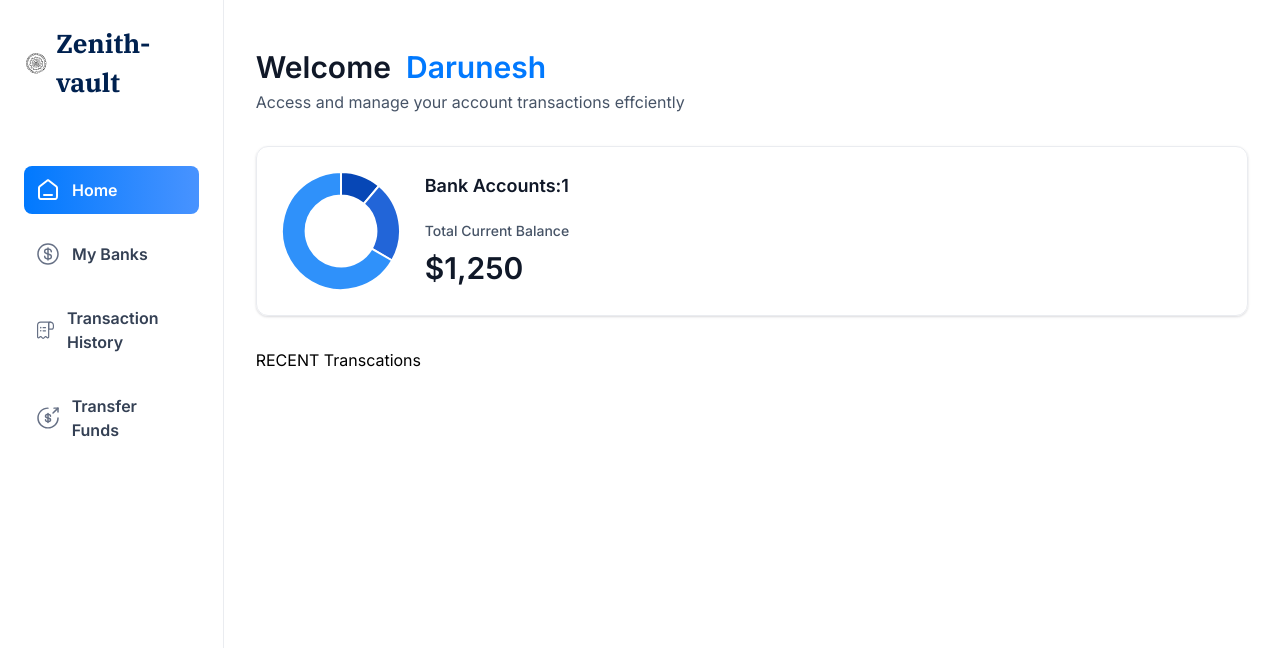
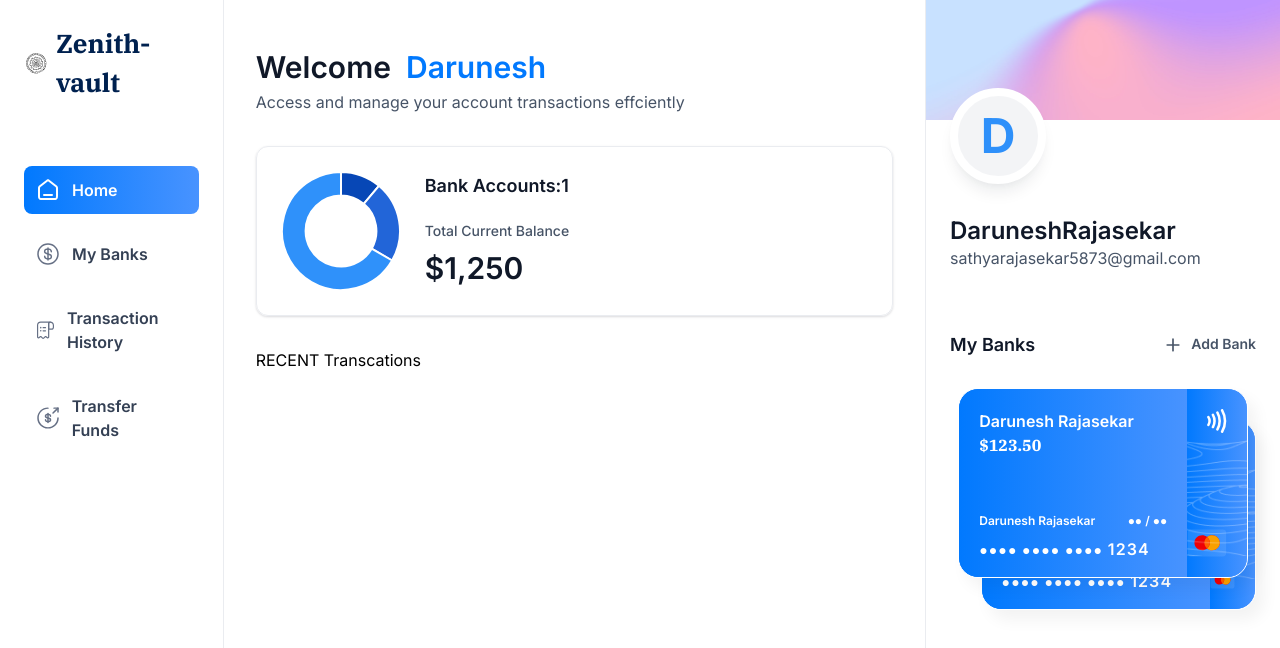
Before and after one commit to Darunesh1/Zenith-Vault, a Next.js app in the folder zenith-vault/: page / in a window 1280 px wide. Shown: the top 648 px of the page. Built offline with nearby package versions, Linux system fonts and the light colour scheme.

Commit message:
implement min detail in bank card

```diff
--- a/zenith-vault/app/(root)/page.tsx
+++ b/zenith-vault/app/(root)/page.tsx
@@ -1,9 +1,10 @@
 import HeaderBox from '@/components/HeaderBox'
+import RightSidebar from '@/components/RightSidebar'
 import TotalBalanceBox from '@/components/TotalBalanceBox'
 import React from 'react'
 
 const Home = () => {
-  const loggedIn = {firstName:'Darunesh'}
+  const loggedIn = {firstName:'Darunesh',lastName:'Rajasekar',email:'sathyarajasekar5873@gmail.com'}
   return (
     <section className='home'>
       <div className='home-content'>
@@ -25,7 +26,11 @@
         RECENT Transcations
       </div>
 
-
+      <RightSidebar
+        user={loggedIn}
+        transaction={[]}
+        banks={[{currentBalance:123.50},{currentBalance:123.50}]}
+      />
     </section>
   )
 }
--- /dev/null
+++ b/zenith-vault/components/BannkCard.tsx
@@ -0,0 +1,63 @@
+import { formatAmount } from '@/lib/utils'
+import Image from 'next/image'
+import Link from 'next/link'
+import React from 'react'
+
+const BannkCard = ({account,userName,showBalance=true}:CreditCardProps) => {
+  return (
+    <div className='flex flex-col'>
+        <Link href='/' className='bank-card'>
+            <div className='bank-card_content'>
+                <div>
+                    <h1 className='text-16 font-semibold text-white'>
+                        {account.name || userName}
+                    </h1>
+                    <p className='font-ibm-plex-serif font-black text-white'>
+                        {formatAmount(account.currentBalance
+
+                        )}
+                    </p>
+                </div>
+                <article className='flex flex-col gap-2'>
+                    <div className='flex justify-between'>
+                        <h1 className='text-12 font-semibold text-white'>
+                            {userName}
+                        </h1>
+                        <h2 className='text-12 font-semibold text-white'>
+                            ●● / ●●
+                        </h2>
+                    </div>
+                    <p className='text-14 font-semibold tracking-[1.1px] text-white'>
+                        ●●●● ●●●● ●●●● <span className='text-16'>1234</span>
+                    </p>
+                </article>
+            </div>
+            <div  className='bank-card_icon'>
+                <Image
+                    src='/icons/Paypass.svg'
+                    width={20} height={24}
+                    alt='pay'
+                />
+                <Image
+                    src='/icons/mastercard.svg'
+                    width={45}
+                    height={32}
+                    alt='MasterCard'
+                    className='ml-3'
+                />
+            </div>
+            <Image
+                src='/icons/lines.png'
+                width={316}
+                height={190}
+                alt='lines'
+                className='absolute top-0 left-0'
+            />
+
+        </Link>
+        {/* copy the card */}
+    </div>
+  )
+}
+
+export default BannkCard
--- /dev/null
+++ b/zenith-vault/components/RightSidebar.tsx
@@ -0,0 +1,66 @@
+import Image from 'next/image'
+import Link from 'next/link'
+import React, { use } from 'react'
+import BannkCard from './BannkCard'
+
+const RightSidebar = ({user,transactions,banks}:RightSidebarProps) => {
+  return (
+    <aside className='right-sidebar'>
+      <section className='flex flex-col pb-8'>
+        <div className='profile-banner'/>
+        <div className='profile'>
+            <div className='profile-img'>
+                <span className='text-5xl font-bold text-blue-500'>
+                    {user.firstName[0]}
+                </span>
+            </div>
+            <div className='profile-details'>
+                <h1 className='profile-name '>
+                    {user.firstName}{user.lastName}
+                </h1>
+                <p className='profile-email'>
+                    {user.email}
+                </p>
+            </div>
+        </div>
+      </section>
+      <section className='banks'>
+        <div className='flex w-full justify-between'>
+            <h2 className='header-2'>My Banks</h2>
+            <Link href='/' className='flex gap-2'>
+            <Image
+                src="/icons/plus.svg"
+                width={20} height={20}
+                alt='plus'
+            />
+            <h2 className='text-14 font-semibold text-gray-600'> Add Bank</h2>
+            </Link>
+        </div>
+        {banks?.length >0 &&(
+            <div className='relative flex flex-1 flex-col items-center justify-center gap-5'>
+                <div className='relative z-10'>
+                    <BannkCard
+                        key={banks[0].$id}
+                        account={banks[0]}
+                        userName={`${user.firstName} ${user.lastName}`}
+                        showBalance={false}
+                    />
+                </div>
+                {banks[1] && (
+                    <div className='absolute right-0 top-8 z-0 w-[90%]'>
+                        <BannkCard
+                            key={banks[1].$id}
+                            account={banks[1]}
+                            userName={`${user.firstName} ${user.lastName}`}
+                            showBalance={false}
+                        />
+                    </div>
+                )}
+            </div>
+        )}
+      </section>
+    </aside>
+  )
+}
+
+export default RightSidebar
```
